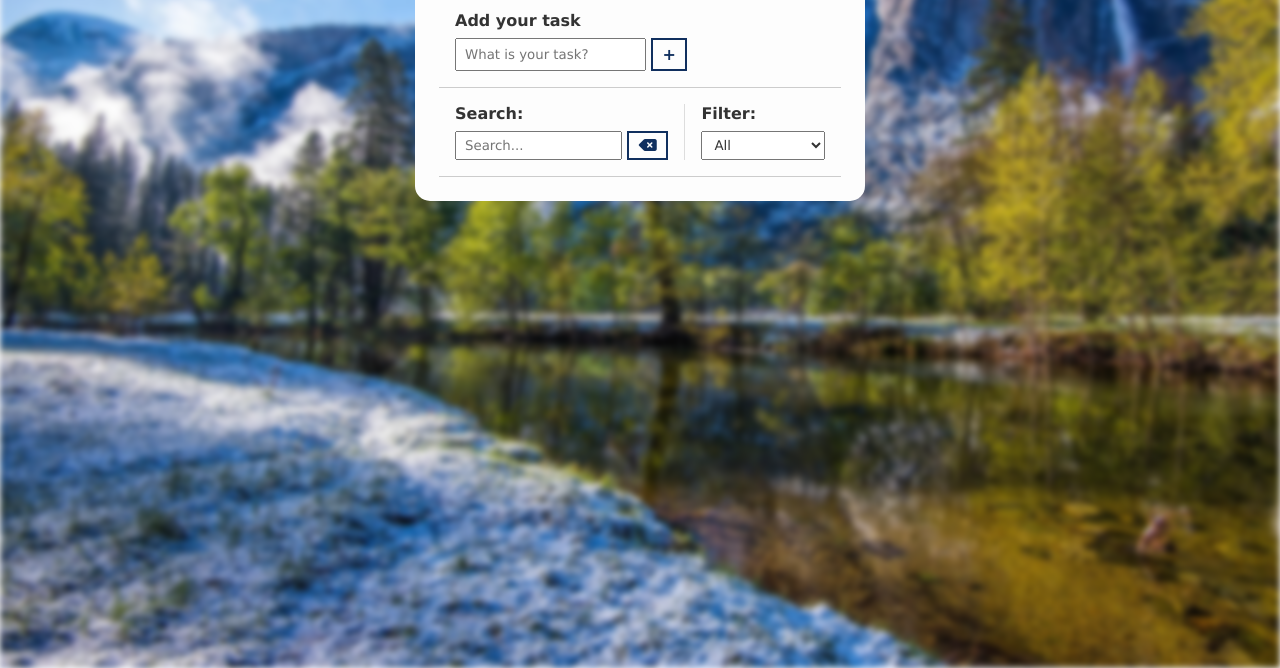
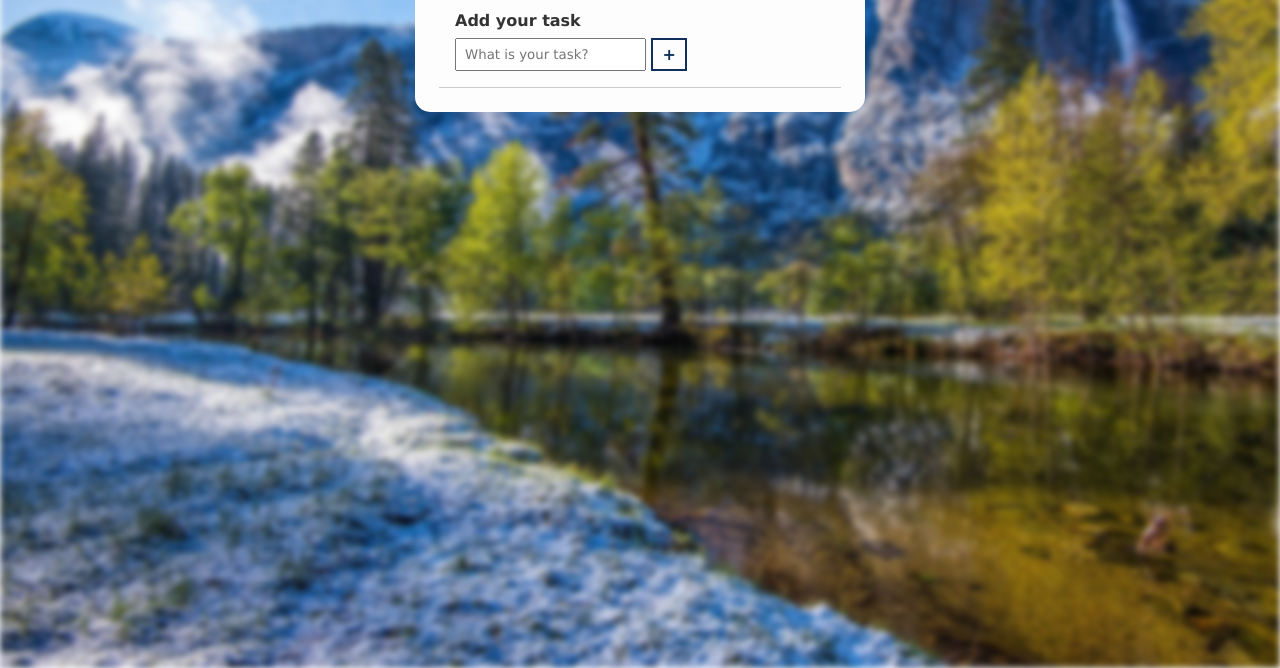
Before and after one commit to buenolas/toDo, a plain HTML site: page index.html in a window 1280 px wide. Shown: the part 132-800 px from the top of the page. Drawn offline with Linux system fonts and the light colour scheme.

Commit message:
Update index.html

```diff
--- a/index.html
+++ b/index.html
@@ -46,25 +46,6 @@
         </div>
         <button id="cancel-edit-btn">Cancel</button>
       </form>
-      <div id="toolbar">
-        <div id="search">
-          <h4>Search:</h4>
-          <form>
-            <input type="text" id="search-input" placeholder="Search..." />
-            <button id="erase-button">
-              <i class="fa-solid fa-delete-left"></i>
-            </button>
-          </form>
-        </div>
-        <div id="filter">
-          <h4>Filter:</h4>
-          <select id="filter-select">
-            <option value="all">All</option>
-            <option value="done">Done</option>
-            <option value="todo">To do</option>
-          </select>
-        </div>
-      </div>
       <div id="todo-list">
       </div>
     </div>
```
